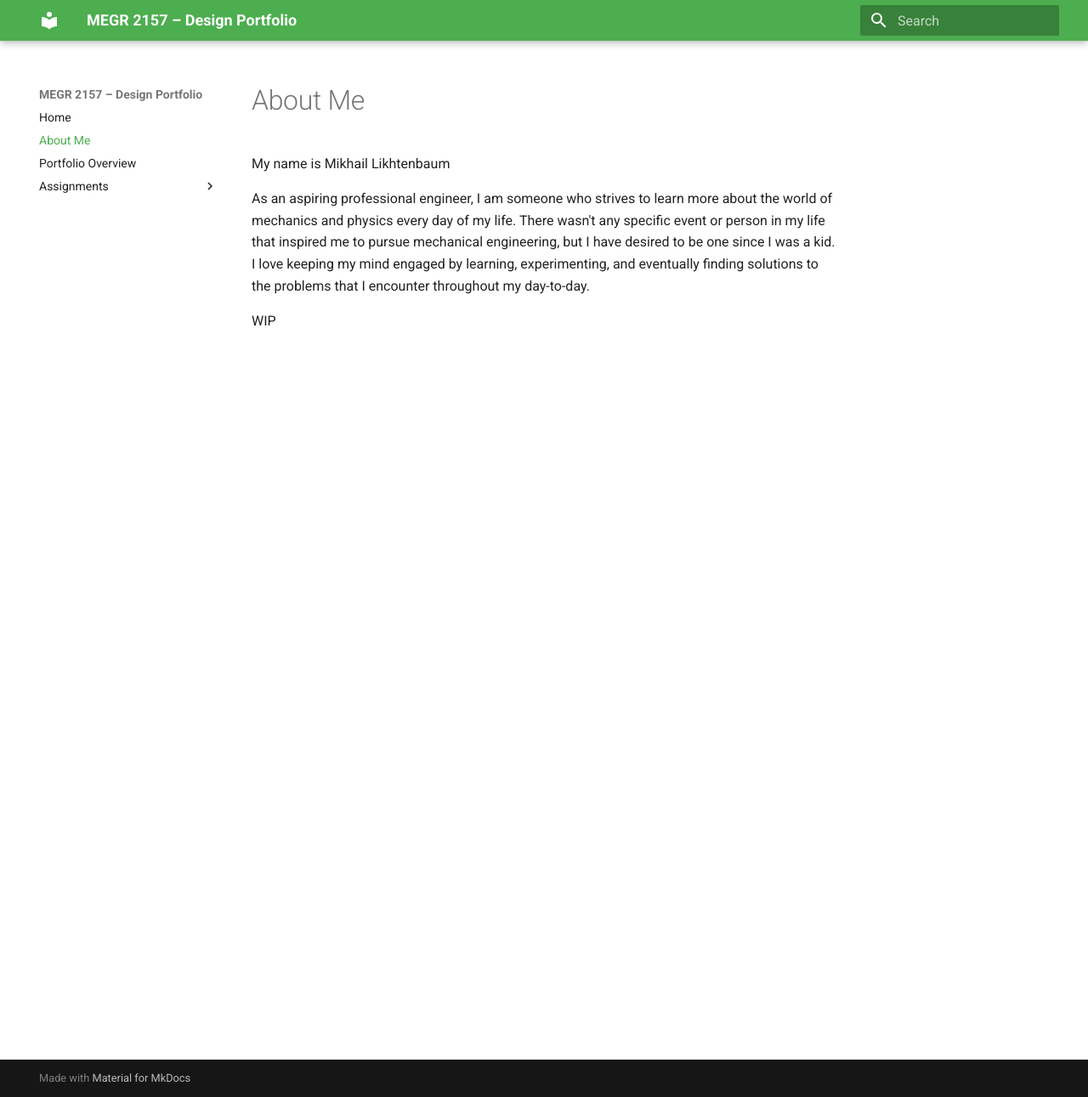
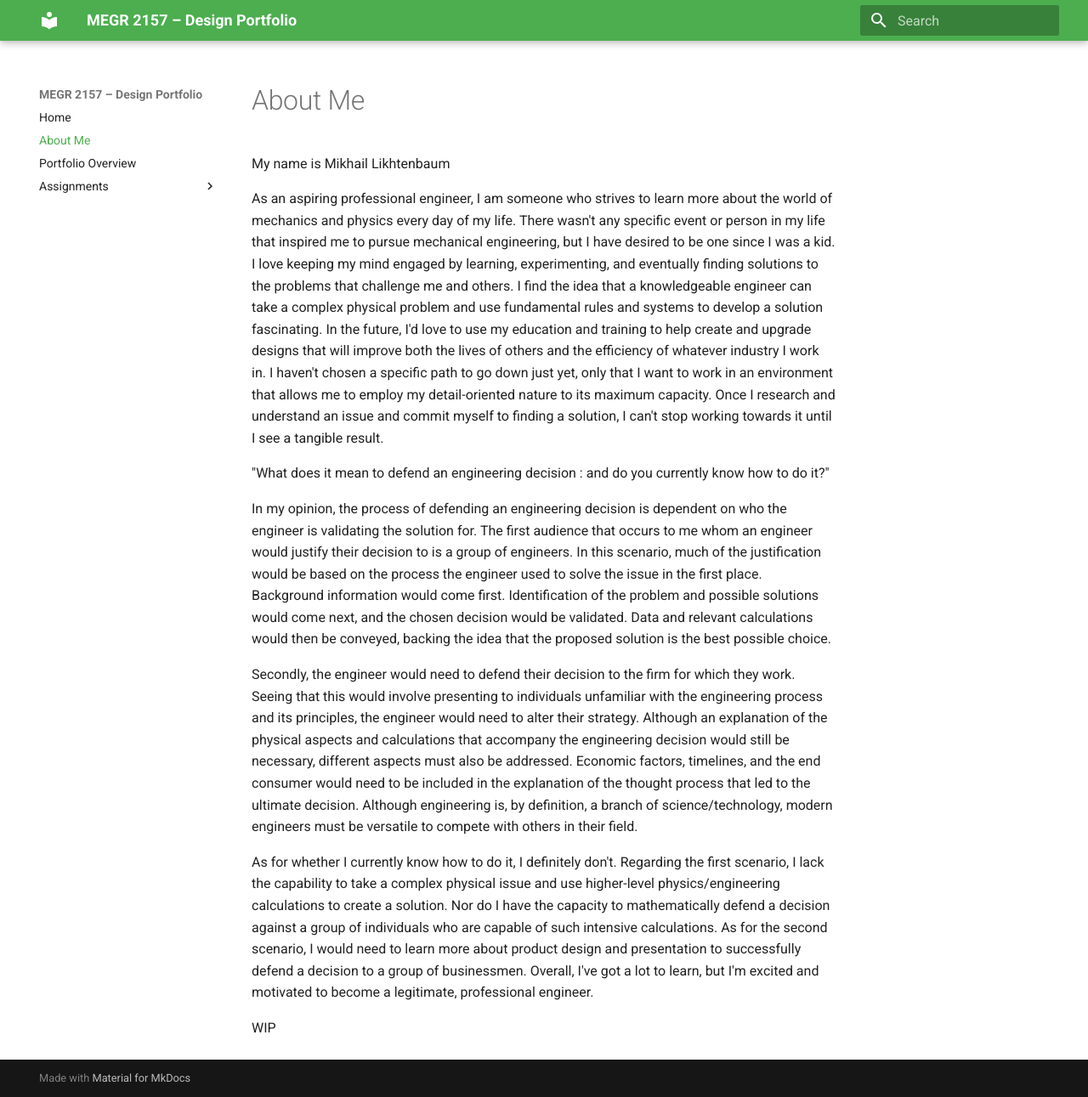
Before and after one commit to Mlikhtenbaum/megr-2157-design-projects-portfolio, an MkDocs documentation site: the page built from docs/aboutme/index.md, in a window 1280 px wide and 1291 px high. Shown: the whole window at 85% size. Built offline with MkDocs 1.6.1 and Material for MkDocs 9.7.7, drawn with Linux system fonts in a browser that asks for light colours.

Commit message:
Enhance personal introduction and engineering insights
Expanded the 'About Me' section with additional details about my aspirations and thoughts on engineering decision-making.

```diff
--- a/docs/aboutme/index.md
+++ b/docs/aboutme/index.md
@@ -2,6 +2,14 @@
 
 My name is Mikhail Likhtenbaum
 
-As an aspiring professional engineer, I am someone who strives to learn more about the world of mechanics and physics every day of my life. There wasn't any specific event or person in my life that inspired me to pursue mechanical engineering, but I have desired to be one since I was a kid. I love keeping my mind engaged by learning, experimenting, and eventually finding solutions to the problems that I encounter throughout my day-to-day.
+As an aspiring professional engineer, I am someone who strives to learn more about the world of mechanics and physics every day of my life. There wasn't any specific event or person in my life that inspired me to pursue mechanical engineering, but I have desired to be one since I was a kid. I love keeping my mind engaged by learning, experimenting, and eventually finding solutions to the problems that challenge me and others. I find the idea that a knowledgeable engineer can take a complex physical problem and use fundamental rules and systems to develop a solution fascinating. In the future, I'd love to use my education and training to help create and upgrade designs that will improve both the lives of others and the efficiency of whatever industry I work in. I haven't chosen a specific path to go down just yet, only that I want to work in an environment that allows me to employ my detail-oriented nature to its maximum capacity. Once I research and understand an issue and commit myself to finding a solution, I can't stop working towards it until I see a tangible result.
+
+"What does it mean to defend an engineering decision : and do you currently know how to do it?"
+
+In my opinion, the process of defending an engineering decision is dependent on who the engineer is validating the solution for. The first audience that occurs to me whom an engineer would justify their decision to is a group of engineers. In this scenario, much of the justification would be based on the process the engineer used to solve the issue in the first place. Background information would come first. Identification of the problem and possible solutions would come next, and the chosen decision would be validated. Data and relevant calculations would then be conveyed, backing the idea that the proposed solution is the best possible choice.
+
+Secondly, the engineer would need to defend their decision to the firm for which they work. Seeing that this would involve presenting to individuals unfamiliar with the engineering process and its principles, the engineer would need to alter their strategy. Although an explanation of the physical aspects and calculations that accompany the engineering decision would still be necessary, different aspects must also be addressed. Economic factors, timelines, and the end consumer would need to be included in the explanation of the thought process that led to the ultimate decision. Although engineering is, by definition, a branch of science/technology, modern engineers must be versatile to compete with others in their field.
+
+As for whether I currently know how to do it, I definitely don't. Regarding the first scenario, I lack the capability to take a complex physical issue and use higher-level physics/engineering calculations to create a solution. Nor do I have the capacity to mathematically defend a decision against a group of individuals who are capable of such intensive calculations. As for the second scenario, I would need to learn more about product design and presentation to successfully defend a decision to a group of businessmen. Overall, I've got a lot to learn, but I'm excited and motivated to become a legitimate, professional engineer.
 
 WIP
```
